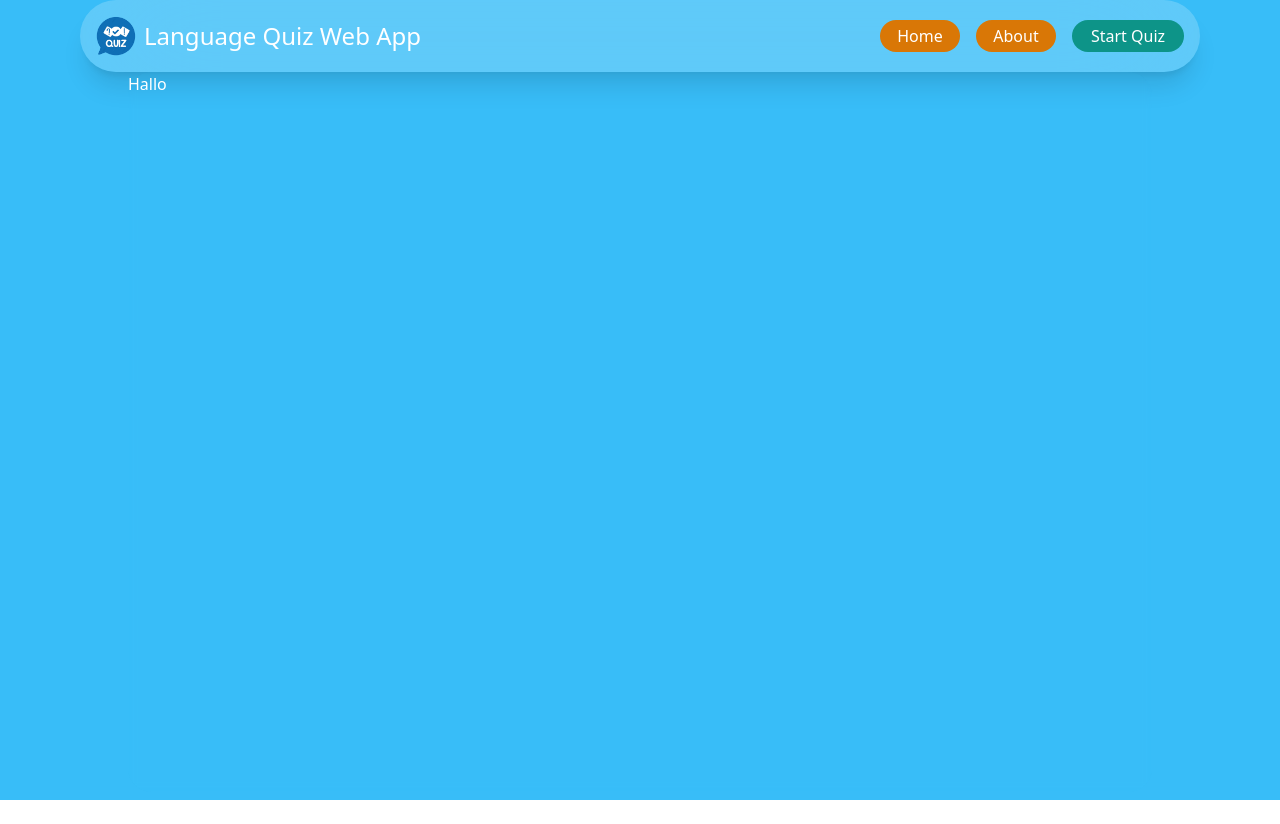
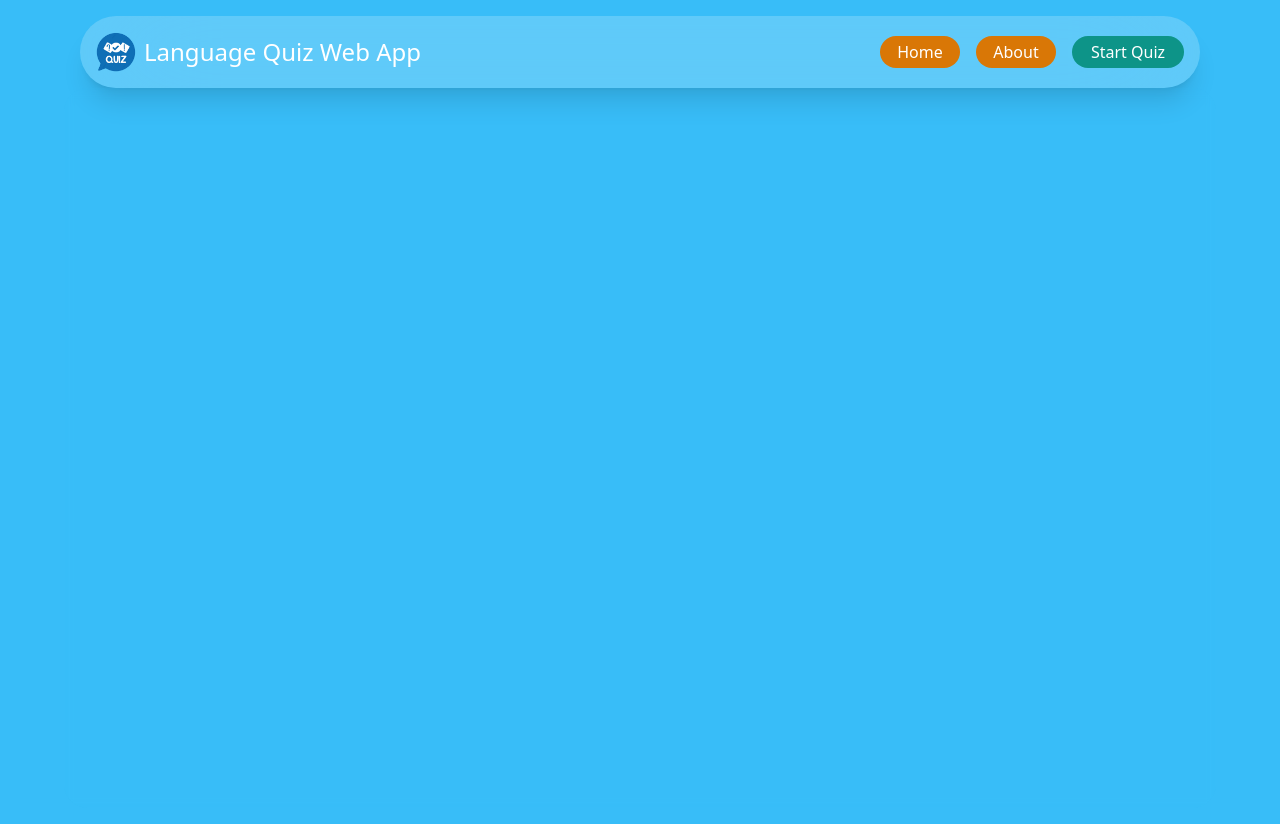
Before and after one commit to orymikoto/webquiz, a React (Vite) app in the folder frontend/: page / in a window 1280 px wide. Before the commit the page ends 800 px from the top, so only its background shows below. Built offline with nearby package versions, Linux system fonts and the light colour scheme.

Commit message:
add scrollbar

```diff
--- a/frontend/package.json
+++ b/frontend/package.json
@@ -30,6 +30,7 @@
     "eslint-plugin-react": "^7.32.2",
     "postcss": "^8.4.21",
     "prettier": "^2.8.6",
+    "tailwind-scrollbar": "^3.0.0",
     "tailwindcss": "^3.2.7",
     "vite": "^4.2.0"
   }
--- a/frontend/src/App.jsx
+++ b/frontend/src/App.jsx
@@ -4,7 +4,7 @@ import HomePage from './pages/HomePage';
 
 function App() {
   return (
-    <div className="App">
+    <div className="App ">
       <Routes>
         <Route path="/" element={<HomePage />} />
       </Routes>
--- a/frontend/src/index.css
+++ b/frontend/src/index.css
@@ -9,3 +9,22 @@ body {
   margin: 0 auto;
   overflow-x: hidden;
 }
+
+/* width */
+::-webkit-scrollbar {
+  width: 7px;
+}
+
+/* Track */
+::-webkit-scrollbar-track {
+  background-color: #f5f5f5;
+  border-radius: 7px;
+}
+
+/* Handle */
+::-webkit-scrollbar-thumb {
+  background: #171717;
+  border-radius: 7px;
+  transition: all 0.5s ease-in-out;
+  /* transition-duration: 500ms; */
+}
--- a/frontend/src/pages/HomePage.jsx
+++ b/frontend/src/pages/HomePage.jsx
@@ -3,10 +3,10 @@ import NavigationBar from '../components/NavigationBar';
 
 export default function HomePage() {
   return (
-    <div className="w-full bg-sky-400  bg-cover h-[100vh]">
+    <div className="w-full bg-sky-400  bg-cover min-h-full py-4  ">
       <NavigationBar />
       <div className="flex items-center justify-center">
-        <div className="w-[80%] h-[90vh] text-white backdrop-blur-sm rounded-3xl">Hallo</div>
+        <div className="w-[90vw] h-[90vh] text-white backdrop-blur-sm rounded-3xl "></div>
       </div>
     </div>
   );
--- a/frontend/tailwind.config.cjs
+++ b/frontend/tailwind.config.cjs
@@ -4,5 +4,5 @@ module.exports = {
   theme: {
     extend: {}
   },
-  plugins: []
+  plugins: [require('tailwind-scrollbar')]
 };
```
Also changed, not shown: 1 other file (tests, documents, lock files or other folders).
